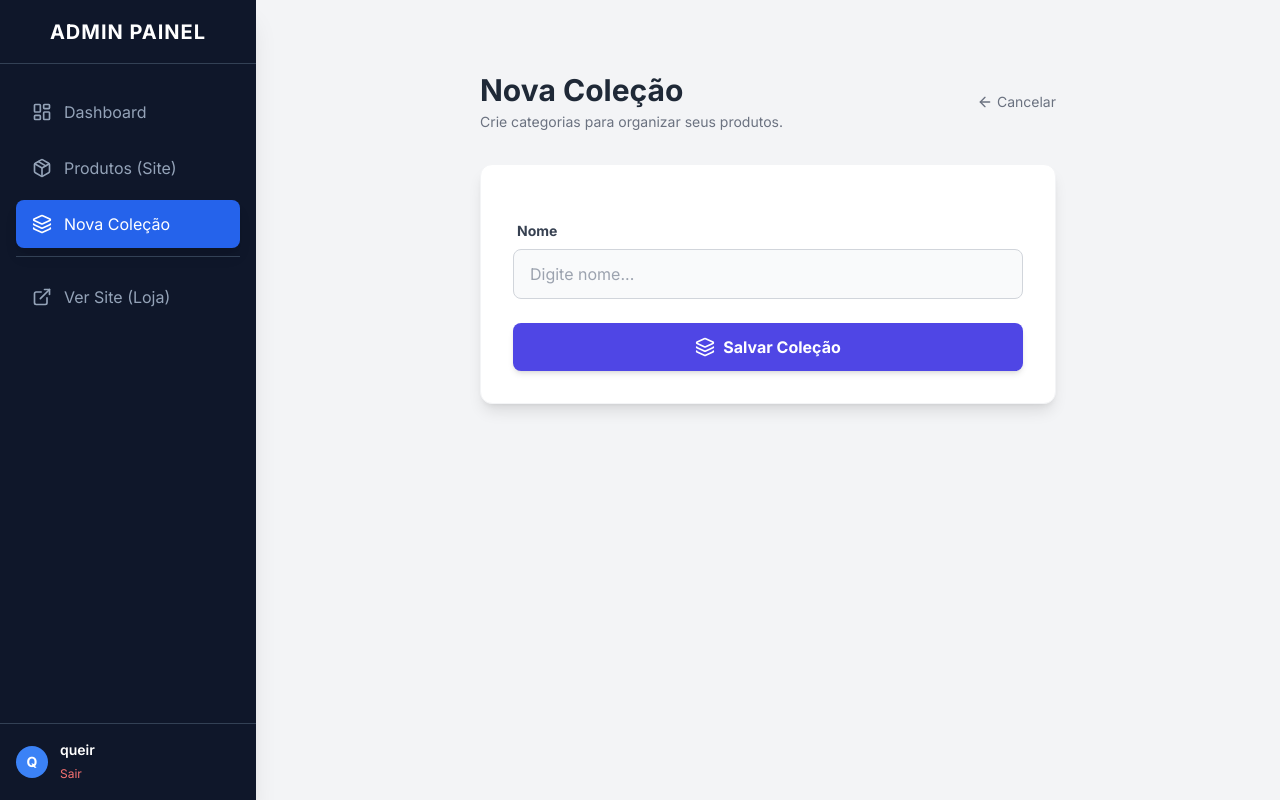
After one commit to queirozarthur/freelance, a Django app: page /colecao/nova/ in a window 1280 px wide. The commit adds this page. Run offline with Django 5.2, Linux system fonts and the light colour scheme; a user stored in the database is signed in; some libraries are stand-ins or nearby versions.

Commit message:
criar coleção admin

```diff
--- a/config/urls.py
+++ b/config/urls.py
@@ -26,6 +26,8 @@ from loja.views import produto_remover
 from loja.views import produto_editar
 from loja.views import produto_criar
 from loja.views import lista_produtos
+from loja.views import colecao_criar
+
 
 
 
@@ -39,4 +41,5 @@ urlpatterns = [
     path('produto/editar/<int:id>/', produto_editar, name='produto_editar'),
     path('produto/remover/<int:id>/', produto_remover, name='produto_remover'),
     path('produtos/', lista_produtos, name='lista_produtos'),
+    path('colecao/nova/', colecao_criar, name='colecao_criar'),
 ] + static(settings.MEDIA_ROOT, document_root=settings.MEDIA_ROOT)
--- a/loja/forms.py
+++ b/loja/forms.py
@@ -1,5 +1,5 @@
 from django import forms
-from .models import Produto
+from .models import Produto, Colecao
 
 class ProdutoForm(forms.ModelForm):
     class Meta:
@@ -12,3 +12,14 @@ class ProdutoForm(forms.ModelForm):
         for field_name, field in self.fields.items():
             field.widget.attrs['class'] = 'w-full px-4 py-3 rounded-lg bg-gray-50 border border-gray-300 focus:border-blue-500 focus:bg-white focus:ring-2 focus:ring-blue-200 text-gray-900 transition duration-200 outline-none'
             field.widget.attrs['placeholder'] = f'Digite {field.label.lower()}...'
+
+class ColecaoForm(forms.ModelForm):
+    class Meta:
+        model = Colecao
+        fields = ['nome']
+
+    def __init__(self, *args, **kwargs):
+        super().__init__(*args, **kwargs)
+        for field_name, field in self.fields.items():
+            field.widget.attrs['class'] = 'w-full px-4 py-3 rounded-lg bg-gray-50 border border-gray-300 focus:border-blue-500 focus:bg-white focus:ring-2 focus:ring-blue-200 text-gray-900 transition duration-200 outline-none'
+            field.widget.attrs['placeholder'] = f'Digite {field.label.lower()}...'
--- a/loja/templates/loja/admin_base.html
+++ b/loja/templates/loja/admin_base.html
@@ -45,6 +45,16 @@
                 Produtos (Site)
             </a>
 
+            <a href="{% url 'colecao_criar' %}"
+                class="flex items-center gap-3 px-4 py-3 rounded-lg transition
+                {% if request.resolver_match.url_name == 'colecao_criar' %}
+                    bg-blue-600 text-white shadow-lg
+                {% else %}
+                    text-slate-400 hover:bg-slate-800 hover:text-white
+                {% endif %}">
+                    <i data-lucide="layers" class="w-5 h-5"></i> Nova Coleção
+            </a>
+
 
             <div class="border-t border-slate-700 my-4 pt-4">
                 <a href="{% url 'home' %}" target="_blank" class="flex items-center gap-3 px-4 py-3 text-slate-400 hover:text-white transition">
--- /dev/null
+++ b/loja/templates/loja/colecao_form.html
@@ -0,0 +1,52 @@
+{% extends 'loja/admin_base.html' %}
+
+{% block title %}Nova Coleção | Admin{% endblock %}
+
+{% block content %}
+<div class="max-w-xl mx-auto mt-10">
+
+    <div class="flex items-center justify-between mb-8">
+        <div>
+            <h2 class="text-3xl font-bold text-gray-800">Nova Coleção</h2>
+            <p class="text-gray-500 text-sm mt-1">Crie categorias para organizar seus produtos.</p>
+        </div>
+
+        <a href="{% url 'dashboard' %}" class="flex items-center text-gray-500 hover:text-gray-800 transition text-sm">
+            <i data-lucide="arrow-left" class="w-4 h-4 mr-1"></i>
+            Cancelar
+        </a>
+    </div>
+
+    <div class="bg-white rounded-xl shadow-lg border border-gray-100 p-8">
+        <form method="POST" class="space-y-6">
+            {% csrf_token %}
+
+            {% for field in form %}
+            <div>
+                <label class="block text-sm font-bold text-gray-700 mb-2 ml-1">
+                    {{ field.label }}
+                </label>
+                {{ field }}
+                {% if field.errors %}
+                    <p class="text-red-500 text-sm mt-1 ml-1">{{ field.errors.0 }}</p>
+                {% endif %}
+            </div>
+            {% endfor %}
+
+            <button type="submit" class="w-full py-3 rounded-lg bg-indigo-600 text-white font-bold hover:bg-indigo-700 shadow-md transition flex items-center justify-center gap-2 mt-4">
+                <i data-lucide="layers" class="w-5 h-5"></i>
+                Salvar Coleção
+            </button>
+        </form>
+    </div>
+
+
+
+    </div>
+
+</div>
+
+<script>
+    lucide.createIcons();
+</script>
+{% endblock %}
--- a/loja/views.py
+++ b/loja/views.py
@@ -1,7 +1,7 @@
 from django.shortcuts import render, get_object_or_404, redirect
 from .models import Colecao, Produto
 from django.contrib.auth.decorators import login_required
-from .forms import ProdutoForm
+from .forms import ProdutoForm, ColecaoForm
 
 def home(request):
     colecoes = Colecao.objects.filter(ativa=True).prefetch_related('produtos')
@@ -81,3 +81,15 @@ def lista_produtos(request):
     colecoes = Colecao.objects.prefetch_related('produtos').all()
 
     return render(request, 'loja/produtos.html', {'colecoes': colecoes})
+
+@login_required(login_url='/admin/login/')
+def colecao_criar(request):
+    if request.method == 'POST':
+        form = ColecaoForm(request.POST)
+        if form.is_valid():
+            form.save()
+            return redirect('dashboard')
+    else:
+        form = ColecaoForm()
+
+    return render(request, 'loja/colecao_form.html', {'form': form})
```
Also changed, not shown: db.sqlite3, media/produtos/cup2_pQLHMAx.png (added).
